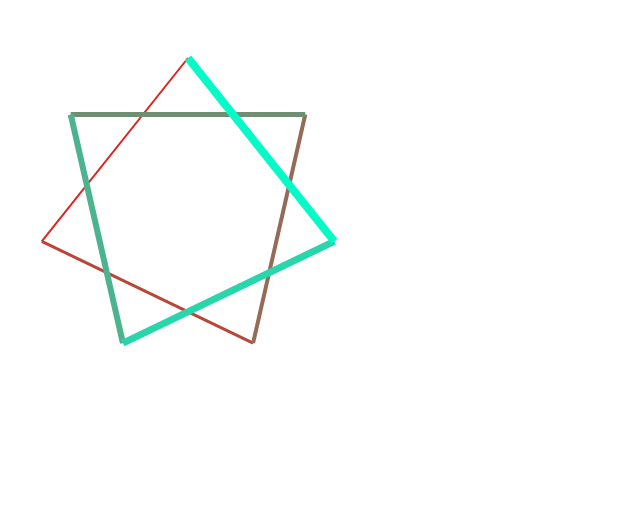
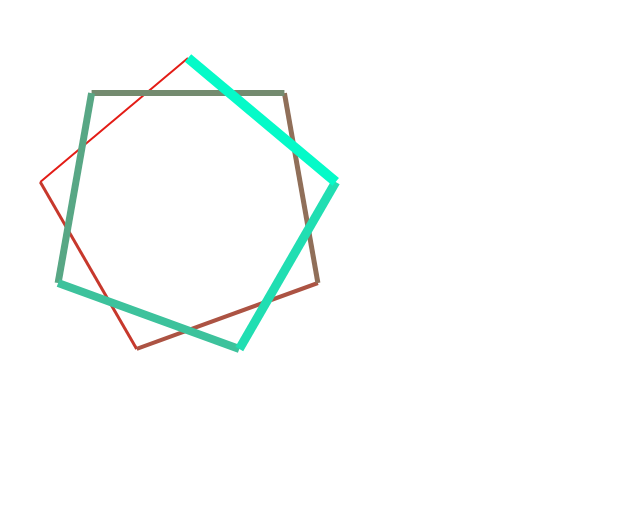
Before and after one commit to LukacsMa/draw_star, a plain HTML site: page index.html in a window 1280 px wide. Shown: the whole page, without its empty margins (0-640 px from the left). Drawn offline with Linux system fonts and the light colour scheme.

Commit message:
Update index.html

```diff
--- a/index.html
+++ b/index.html
@@ -16,7 +16,7 @@ function colorStar(x,y,a){
 
   //top point
   coords.push ( [x, y-a] );
- let points  = 7;
+ let points  = 9;
   //other points
   for (let i = 1 ; i < points; i++){
     let csx = x - Math.sin(i * Math.PI / 180 * (360/points) )*a ;
```
